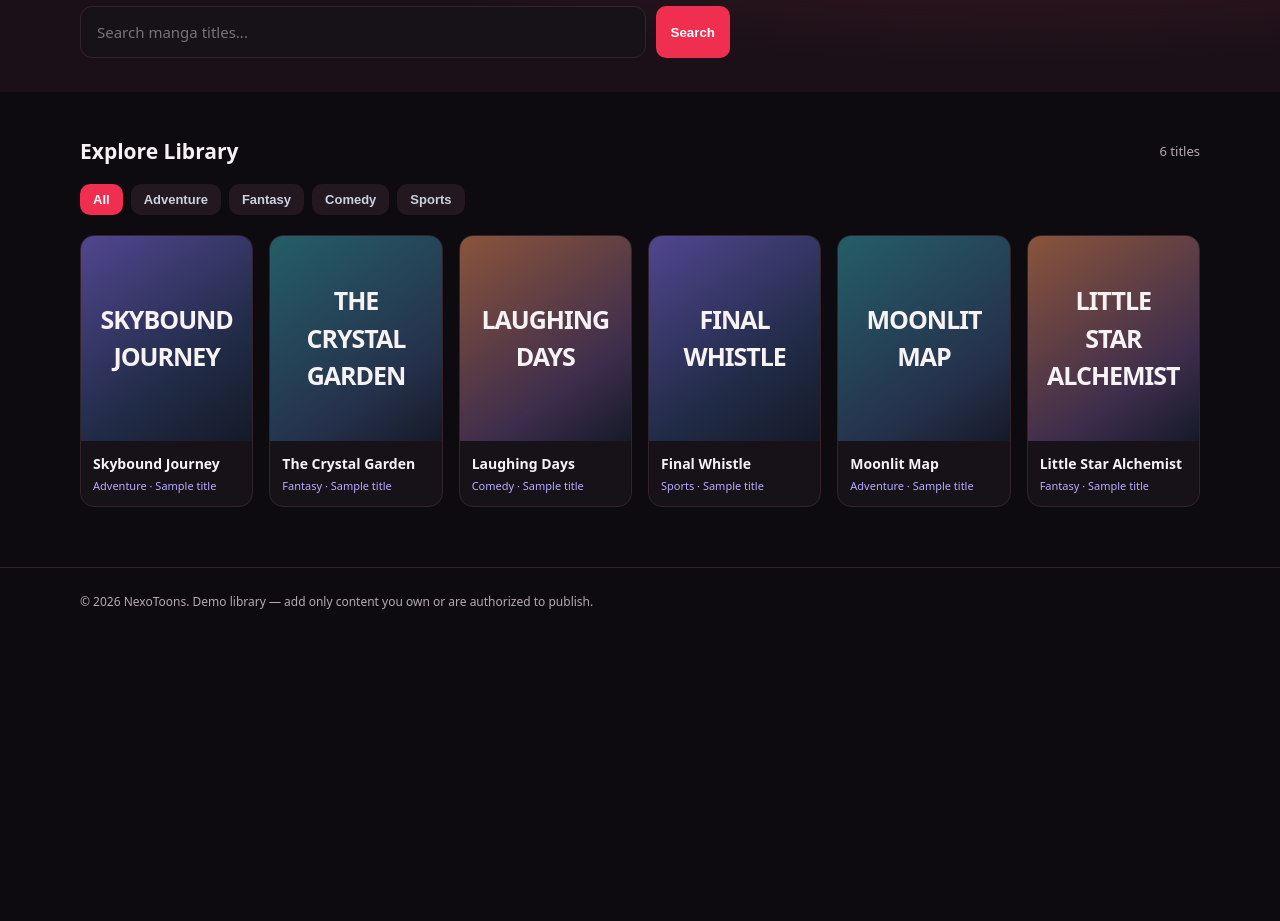
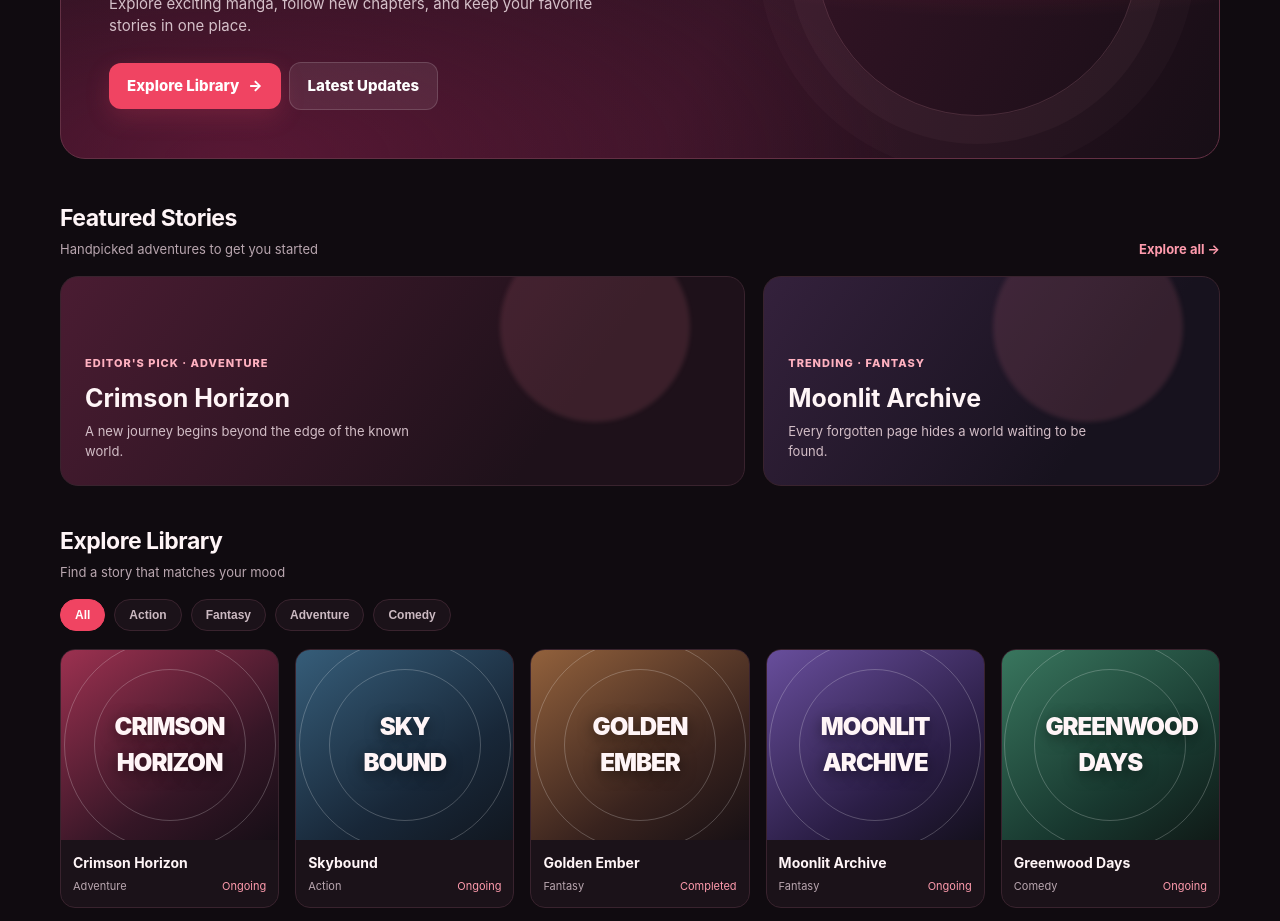
Before and after one commit to wade1660599-wq/nexotoons, a plain HTML site: page index.html in a window 1280 px wide. Shown: the part 350-1271 px from the top of the page. Before the commit the page ends 986 px from the top, so only its background shows below. Drawn offline with Linux system fonts and the light colour scheme.

Commit message:
Update index.html

```diff
--- a/index.html
+++ b/index.html
@@ -2,89 +2,73 @@
 <html lang="en">
 <head>
 <meta charset="utf-8">
-<meta name="viewport" content="width=device-width, initial-scale=1">
-<meta name="theme-color" content="#10131d">
-<meta name="description" content="NexoToons — discover and read age-appropriate manga.">
-<title>NexoToons — Manga Library</title>
+<meta name="viewport" content="width=device-width,initial-scale=1">
+<meta name="theme-color" content="#100b10">
+<title>NexoToons — Discover Your Next Story</title>
 <style>
-:root{--bg:#0d1018;--panel:#171c29;--panel2:#202738;--text:#f4f6fb;--muted:#9aa5ba;--accent:#8b7cff;--line:#2a3244}
-*{box-sizing:border-box}body{margin:0;background:var(--bg);color:var(--text);font:15px/1.5 system-ui,-apple-system,Segoe UI,sans-serif}
-header{position:sticky;top:0;z-index:5;background:#10131ded;border-bottom:1px solid var(--line);backdrop-filter:blur(12px)}
-.wrap{width:min(1120px,92%);margin:auto}.nav{height:68px;display:flex;align-items:center;justify-content:space-between;gap:16px}
-.brand{font-weight:900;font-size:23px;letter-spacing:-1px}.brand span{color:var(--accent)}.nav small{color:var(--muted)}
-.hero{padding:54px 0 34px;background:radial-gradient(ellipse at 80% 10%,#5546a633,transparent 42%)}
-.eyebrow{color:#b6adff;font-size:12px;font-weight:800;letter-spacing:2px;text-transform:uppercase}
-h1{font-size:clamp(34px,6vw,58px);line-height:1.05;letter-spacing:-2px;margin:12px 0}
-.hero p{max-width:570px;color:var(--muted);margin:0 0 24px}
-.searchrow{display:flex;gap:10px;max-width:650px}.searchrow input{flex:1;min-width:0;background:var(--panel);border:1px solid var(--line);border-radius:12px;padding:14px 16px;color:var(--text);font:inherit;outline:none}
-.searchrow input:focus{border-color:var(--accent)}button,.chip{border:0;border-radius:10px;padding:11px 15px;background:var(--accent);color:white;font-weight:750;cursor:pointer}
-main{padding:22px 0 60px}.sectionhead{display:flex;justify-content:space-between;align-items:center;gap:12px;margin:22px 0 16px}
-h2{font-size:21px;margin:0}.muted{color:var(--muted);font-size:13px}
-.filters{display:flex;gap:8px;flex-wrap:wrap;margin:14px 0 20px}.chip{background:var(--panel2);color:#cbd2e2;padding:8px 13px;font-size:13px}.chip.active{background:#5145a8;color:white}
-.grid{display:grid;grid-template-columns:repeat( auto-fill,minmax(155px,1fr));gap:16px}
-.card{background:var(--panel);border:1px solid var(--line);border-radius:14px;overflow:hidden;cursor:pointer;transition:transform .18s,border-color .18s}
-.card:hover{transform:translateY(-3px);border-color:#7063d5}.cover{height:205px;display:grid;place-items:center;text-align:center;padding:18px;font-size:25px;font-weight:900;letter-spacing:-1px;background:linear-gradient(145deg,#51468f,#202b46 65%,#151a27)}
-.card:nth-child(3n+2) .cover{background:linear-gradient(145deg,#245e67,#25314c 70%,#151a27)}
-.card:nth-child(3n) .cover{background:linear-gradient(145deg,#8a543b,#3d2d4c 70%,#151a27)}
-.cardbody{padding:12px}.card h3{font-size:14px;margin:0 0 4px}.tag{font-size:11px;color:#b6adff}
-.empty{display:none;color:var(--muted);padding:30px;text-align:center;background:var(--panel);border-radius:12px}
-footer{border-top:1px solid var(--line);padding:25px 0;color:var(--muted);font-size:12px}
-dialog{width:min(520px,92%);border:1px solid var(--line);border-radius:16px;background:var(--panel);color:var(--text);padding:22px}
-dialog::backdrop{background:#000b}dialog h2{margin-bottom:8px}dialog p{color:var(--muted)}.close{float:right;background:var(--panel2)}
-@media(max-width:520px){.hero{padding-top:38px}.searchrow{flex-direction:column}.searchrow button{width:100%}.grid{grid-template-columns:repeat(2,minmax(0,1fr))}.cover{height:180px}}
-:root {
-  --bg: #0d0b0f !important;
-  --panel: #171218 !important;
-  --panel2: #241820 !important;
-  --text: #f7f3f5 !important;
-  --muted: #b6aab1 !important;
-  --accent: #f02f50 !important;
-  --line: #34232b !important;
-}
-
-.hero {
-  background: radial-gradient(ellipse at 80% 10%, #55202f, transparent 65%), #1b1017 !important;
-}
-
-.hero h1 span,
-.brand span {
-  color: #ff8da2 !important;
-}
-
-.chip.active,
-.searchrow button {
-  background: #f02f50 !important;
-  color: white !important;
-}
-
-.card {
-  background: #171218 !important;
-  border-color: #34232b !important;
-}
+:root{--bg:#100b10;--panel:#1b1219;--panel2:#261720;--line:#39232e;--text:#fff5f7;--muted:#b9a6af;--red:#f04462;--pink:#ff9bad;--deep:#5a1d35}
+*{box-sizing:border-box}html{scroll-behavior:smooth}body{margin:0;background:var(--bg);color:var(--text);font:15px/1.5 Inter,ui-sans-serif,system-ui,-apple-system,"Segoe UI",sans-serif}
+a{color:inherit;text-decoration:none}.wrap{width:min(1160px,calc(100% - 36px));margin:auto}
+header{position:sticky;top:0;z-index:10;background:rgba(16,11,16,.92);backdrop-filter:blur(16px);border-bottom:1px solid rgba(255,255,255,.06)}
+.nav{height:72px;display:flex;align-items:center;justify-content:space-between;gap:24px}
+.brand{font-size:24px;font-weight:900;letter-spacing:-1px}.brand .nexo{color:#f04444}.brand .toons{color:#ffffff}
+.links{display:flex;gap:25px;color:#d9cbd1;font-weight:650}.links a:hover{color:var(--pink)}
+.navright{display:flex;align-items:center;gap:12px}.search{width:190px;background:#21151e;border:1px solid var(--line);border-radius:12px;padding:10px 13px;color:white;outline:none}.search:focus{border-color:var(--red)}
+.menu{display:none;background:none;border:0;color:white;font-size:24px}
+.hero{margin:28px auto 42px;min-height:310px;border:1px solid #633044;border-radius:25px;overflow:hidden;position:relative;background:radial-gradient(ellipse at 82% 15%,rgba(240,68,98,.48),transparent 42%),radial-gradient(ellipse at 15% 100%,rgba(111,26,62,.65),transparent 48%),linear-gradient(115deg,#24111d,#351426 58%,#170e16);display:flex;align-items:center;padding:48px}
+.hero:after{content:"";position:absolute;width:320px;height:320px;border-radius:50%;right:7%;top:50%;transform:translateY(-50%);border:1px solid rgba(255,180,195,.17);box-shadow:0 0 0 28px rgba(255,180,195,.035),0 0 0 58px rgba(255,180,195,.025)}
+.hero-copy{position:relative;z-index:1;max-width:590px}.eyebrow{display:inline-flex;gap:8px;align-items:center;color:#ffc0cc;background:rgba(240,68,98,.14);border:1px solid rgba(255,155,173,.28);padding:7px 12px;border-radius:30px;font-size:12px;font-weight:800;letter-spacing:1.2px;text-transform:uppercase}
+h1{font-size:clamp(36px,6vw,62px);line-height:1.03;letter-spacing:-2px;margin:17px 0 14px}h1 span{color:var(--pink)}.hero p{color:#d5c0c9;max-width:490px;margin:0 0 24px}
+.btn{display:inline-flex;align-items:center;gap:9px;background:var(--red);color:white;padding:12px 18px;border-radius:12px;font-weight:800;box-shadow:0 8px 24px rgba(240,68,98,.2)}.btn:hover{background:#ff5874;transform:translateY(-1px)}
+.btn.secondary{background:rgba(255,255,255,.08);border:1px solid rgba(255,255,255,.15);box-shadow:none;margin-left:8px}
+.section{margin:38px auto}.section-head{display:flex;align-items:end;justify-content:space-between;margin-bottom:17px;gap:16px}.section h2{font-size:23px;letter-spacing:-.5px;margin:0}.section-head p{color:var(--muted);margin:4px 0 0;font-size:13px}.view{color:var(--pink);font-weight:750;font-size:13px}
+.featured{display:grid;grid-template-columns:1.2fr .8fr;gap:18px}
+.feature-card{min-height:210px;border:1px solid var(--line);border-radius:18px;padding:24px;display:flex;flex-direction:column;justify-content:end;overflow:hidden;position:relative;background:linear-gradient(125deg,#4a1c32,#1e111a 72%)}
+.feature-card.alt{background:linear-gradient(125deg,#34213c,#17121e 72%)}
+.feature-card:before{content:"";position:absolute;width:190px;height:190px;border-radius:50%;right:8%;top:-45px;background:rgba(255,130,158,.13);filter:blur(2px)}
+.feature-card>*{position:relative}.tag{font-size:11px;letter-spacing:1px;text-transform:uppercase;color:#ffb1c0;font-weight:850}.feature-card h3{font-size:25px;margin:8px 0 5px}.feature-card p{margin:0;color:#d3bec7;max-width:340px;font-size:13px}
+.filters{display:flex;gap:9px;flex-wrap:wrap;margin:0 0 18px}.chip{border:1px solid var(--line);background:#1b1219;color:#cbb9c1;padding:8px 14px;border-radius:30px;font-size:12px;font-weight:750;cursor:pointer}.chip.active,.chip:hover{background:var(--red);border-color:var(--red);color:white}
+.grid{display:grid;grid-template-columns:repeat(5,minmax(0,1fr));gap:16px}.card{min-width:0;background:var(--panel);border:1px solid var(--line);border-radius:15px;overflow:hidden;transition:.2s}.card:hover{transform:translateY(-4px);border-color:#a3435d;box-shadow:0 12px 30px #0005}
+.cover{height:190px;display:flex;align-items:center;justify-content:center;position:relative;overflow:hidden;text-align:center;padding:15px;font-weight:950;font-size:24px;letter-spacing:-1px;text-shadow:0 3px 15px #0008}
+.cover:before,.cover:after{content:"";position:absolute;border-radius:50%;border:1px solid #ffffff38;width:150px;height:150px}.cover:after{width:210px;height:210px}
+.cover span{position:relative;z-index:1;max-width:130px}.c1{background:linear-gradient(145deg,#9c3150,#351626 65%,#160e16)}.c2{background:linear-gradient(145deg,#365d79,#182738 65%,#111720)}.c3{background:linear-gradient(145deg,#92613c,#39231e 65%,#171014)}.c4{background:linear-gradient(145deg,#684e9c,#2b1e46 65%,#14101d)}.c5{background:linear-gradient(145deg,#39765e,#18382f 65%,#101a17)}.c6{background:linear-gradient(145deg,#a64c38,#48211f 65%,#1b1012)}.c7{background:linear-gradient(145deg,#3d6a9c,#1c2b4b 65%,#11121d)}.c8{background:linear-gradient(145deg,#a04d78,#48213c 65%,#1b1019)}
+.info{padding:12px}.info h3{font-size:14px;margin:0 0 5px;white-space:nowrap;overflow:hidden;text-overflow:ellipsis}.meta{font-size:11px;color:var(--muted);display:flex;justify-content:space-between;gap:8px}.status{color:#ff9bad}
+.updates{display:grid;grid-template-columns:repeat(3,1fr);gap:12px}.update{background:var(--panel);border:1px solid var(--line);border-radius:13px;padding:14px;display:flex;justify-content:space-between;gap:12px}.update strong{font-size:13px}.update small{display:block;color:var(--muted);margin-top:4px}.chapter{color:var(--pink);font-size:12px;white-space:nowrap}
+.empty{display:none;color:var(--muted);padding:24px;text-align:center;border:1px dashed var(--line);border-radius:14px}
+footer{border-top:1px solid #30202a;margin-top:55px;padding:26px 0;color:var(--muted);font-size:12px}.foot{display:flex;justify-content:space-between;gap:14px;flex-wrap:wrap}
+@media(max-width:850px){.grid{grid-template-columns:repeat(3,minmax(0,1fr))}.links{gap:14px}.search{width:150px}}
+@media(max-width:600px){.wrap{width:min(100% - 24px,1160px)}.nav{height:62px}.links{display:none}.menu{display:block}.search{width:135px;padding:9px}.brand{font-size:21px}.hero{padding:28px 23px;min-height:290px;margin-top:18px}.hero:after{right:-90px;opacity:.5}h1{font-size:42px}.featured{grid-template-columns:1fr}.feature-card{min-height:170px}.grid{grid-template-columns:repeat(2,minmax(0,1fr));gap:11px}.cover{height:170px}.updates{grid-template-columns:1fr}.section{margin:30px auto}.section h2{font-size:20px}}
 </style>
 </head>
 <body>
-<header><div class="wrap nav"><div class="brand">NEXO<span>TOONS</span></div><small>Discover • Explore • Read</small></div></header>
-<section class="hero"><div class="wrap"><div class="eyebrow">Your manga corner</div><h1>Stories worth<br>turning pages for.</h1><p>Explore a growing library of age-appropriate manga and discover your next favorite story.</p><div class="searchrow"><input id="search" type="search" placeholder="Search manga titles..." aria-label="Search manga"><button id="searchBtn">Search</button></div></div></section>
-<main class="wrap">
-<div class="sectionhead"><h2>Explore Library</h2><span class="muted" id="count"></span></div>
-<div class="filters" id="filters"><button class="chip active" data-filter="All">All</button><button class="chip" data-filter="Adventure">Adventure</button><button class="chip" data-filter="Fantasy">Fantasy</button><button class="chip" data-filter="Comedy">Comedy</button><button class="chip" data-filter="Sports">Sports</button></div>
-<div class="grid" id="grid">
-<article class="card" data-title="Skybound Journey" data-category="Adventure" data-desc="A young explorer sets out across floating islands to map an unknown world."><div class="cover">SKYBOUND<br>JOURNEY</div><div class="cardbody"><h3>Skybound Journey</h3><div class="tag">Adventure · Sample title</div></div></article>
-<article class="card" data-title="The Crystal Garden" data-category="Fantasy" data-desc="Two friends uncover a mysterious garden where every crystal holds a forgotten tale."><div class="cover">THE CRYSTAL<br>GARDEN</div><div class="cardbody"><h3>The Crystal Garden</h3><div class="tag">Fantasy · Sample title</div></div></article>
-<article class="card" data-title="Laughing Days" data-category="Comedy" data-desc="A cheerful school club turns ordinary afternoons into unforgettable adventures."><div class="cover">LAUGHING<br>DAYS</div><div class="cardbody"><h3>Laughing Days</h3><div class="tag">Comedy · Sample title</div></div></article>
-<article class="card" data-title="Final Whistle" data-category="Sports" data-desc="A new team learns to work together and chase a shared goal on the field."><div class="cover">FINAL<br>WHISTLE</div><div class="cardbody"><h3>Final Whistle</h3><div class="tag">Sports · Sample title</div></div></article>
-<article class="card" data-title="Moonlit Map" data-category="Adventure" data-desc="A hand-drawn map leads a group of friends toward a hidden mountain library."><div class="cover">MOONLIT<br>MAP</div><div class="cardbody"><h3>Moonlit Map</h3><div class="tag">Adventure · Sample title</div></div></article>
-<article class="card" data-title="Little Star Alchemist" data-category="Fantasy" data-desc="An apprentice learns that patience and kindness are the most powerful ingredients."><div class="cover">LITTLE STAR<br>ALCHEMIST</div><div class="cardbody"><h3>Little Star Alchemist</h3><div class="tag">Fantasy · Sample title</div></div></article>
-</div><div class="empty" id="empty">No titles found. Try another search.</div>
+<header><div class="wrap nav">
+<a class="brand" href="#"><span class="nexo">Nexo</span><span class="toons">Toons</span></a>
+<nav class="links"><a href="#home">Home</a><a href="#featured">Featured</a><a href="#library">Library</a><a href="#updates">Updates</a></nav>
+<div class="navright"><input class="search" id="search" type="search" placeholder="Search titles..." aria-label="Search titles"><button class="menu" aria-label="Menu" onclick="document.querySelector('.links').classList.toggle('show')">☰</button></div>
+</div></header>
+<main class="wrap" id="home">
+<section class="hero"><div class="hero-copy"><div class="eyebrow">✦ Your next story starts here</div><h1>Discover worlds.<br><span>Read beyond.</span></h1><p>Explore exciting manga, follow new chapters, and keep your favorite stories in one place.</p><a class="btn" href="#library">Explore Library <span>→</span></a><a class="btn secondary" href="#updates">Latest Updates</a></div></section>
+<section class="section" id="featured"><div class="section-head"><div><h2>Featured Stories</h2><p>Handpicked adventures to get you started</p></div><a class="view" href="#library">Explore all →</a></div>
+<div class="featured"><article class="feature-card"><span class="tag">Editor's pick · Adventure</span><h3>Crimson Horizon</h3><p>A new journey begins beyond the edge of the known world.</p></article><article class="feature-card alt"><span class="tag">Trending · Fantasy</span><h3>Moonlit Archive</h3><p>Every forgotten page hides a world waiting to be found.</p></article></div></section>
+<section class="section" id="library"><div class="section-head"><div><h2>Explore Library</h2><p>Find a story that matches your mood</p></div></div>
+<div class="filters"><button class="chip active" data-filter="all">All</button><button class="chip" data-filter="action">Action</button><button class="chip" data-filter="fantasy">Fantasy</button><button class="chip" data-filter="adventure">Adventure</button><button class="chip" data-filter="comedy">Comedy</button></div>
+<div class="grid" id="cards">
+<article class="card" data-title="Crimson Horizon" data-genre="adventure"><div class="cover c1"><span>CRIMSON<br>HORIZON</span></div><div class="info"><h3>Crimson Horizon</h3><div class="meta"><span>Adventure</span><span class="status">Ongoing</span></div></div></article>
+<article class="card" data-title="Skybound" data-genre="action"><div class="cover c2"><span>SKY<br>BOUND</span></div><div class="info"><h3>Skybound</h3><div class="meta"><span>Action</span><span class="status">Ongoing</span></div></div></article>
+<article class="card" data-title="Golden Ember" data-genre="fantasy"><div class="cover c3"><span>GOLDEN<br>EMBER</span></div><div class="info"><h3>Golden Ember</h3><div class="meta"><span>Fantasy</span><span class="status">Completed</span></div></div></article>
+<article class="card" data-title="Moonlit Archive" data-genre="fantasy"><div class="cover c4"><span>MOONLIT<br>ARCHIVE</span></div><div class="info"><h3>Moonlit Archive</h3><div class="meta"><span>Fantasy</span><span class="status">Ongoing</span></div></div></article>
+<article class="card" data-title="Greenwood Days" data-genre="comedy"><div class="cover c5"><span>GREENWOOD<br>DAYS</span></div><div class="info"><h3>Greenwood Days</h3><div class="meta"><span>Comedy</span><span class="status">Ongoing</span></div></div></article>
+<article class="card" data-title="Ember Knights" data-genre="action"><div class="cover c6"><span>EMBER<br>KNIGHTS</span></div><div class="info"><h3>Ember Knights</h3><div class="meta"><span>Action</span><span class="status">Ongoing</span></div></div></article>
+<article class="card" data-title="Blue Meridian" data-genre="adventure"><div class="cover c7"><span>BLUE<br>MERIDIAN</span></div><div class="info"><h3>Blue Meridian</h3><div class="meta"><span>Adventure</span><span class="status">Completed</span></div></div></article>
+<article class="card" data-title="Rosebound" data-genre="fantasy"><div class="cover c8"><span>ROSE<br>BOUND</span></div><div class="info"><h3>Rosebound</h3><div class="meta"><span>Fantasy</span><span class="status">Ongoing</span></div></div></article>
+</div><div class="empty" id="empty">No titles found. Try another search.</div></section>
+<section class="section" id="updates"><div class="section-head"><div><h2>Latest Updates</h2><p>Recently updated chapters</p></div><a class="view" href="#library">View library →</a></div>
+<div class="updates"><div class="update"><div><strong>Crimson Horizon</strong><small>Updated recently</small></div><span class="chapter">Chapter 18</span></div><div class="update"><div><strong>Moonlit Archive</strong><small>Updated recently</small></div><span class="chapter">Chapter 12</span></div><div class="update"><div><strong>Skybound</strong><small>Updated recently</small></div><span class="chapter">Chapter 09</span></div></div></section>
 </main>
-<footer><div class="wrap">© <span id="year"></span> NexoToons. Demo library — add only content you own or are authorized to publish.</div></footer>
-<dialog id="detail"><button class="close" id="close">Close</button><div class="eyebrow">Manga details</div><h2 id="detailTitle"></h2><p id="detailDesc"></p><div class="muted">Demo entry. Chapter pages can be added for authorized, age-appropriate works.</div></dialog>
+<footer><div class="wrap foot"><span>© 2026 NexoToons. All rights reserved.</span><span>Discover · Read · Enjoy</span></div></footer>
 <script>
-const cards=[...document.querySelectorAll('.card')], search=document.querySelector('#search'), empty=document.querySelector('#empty'), count=document.querySelector('#count');let category='All';
-function update(){const q=search.value.trim().toLowerCase();let shown=0;cards.forEach(c=>{const ok=c.dataset.title.toLowerCase().includes(q)&&(category==='All'||c.dataset.category===category);c.style.display=ok?'':'none';if(ok)shown++});count.textContent=shown+' titles';empty.style.display=shown?'none':'block'}
-document.querySelector('#filters').addEventListener('click',e=>{const b=e.target.closest('button[data-filter]');if(!b)return;category=b.dataset.filter;document.querySelectorAll('.chip').forEach(x=>x.classList.toggle('active',x===b));update()});
-search.addEventListener('input',update);document.querySelector('#searchBtn').addEventListener('click',update);
-const dlg=document.querySelector('#detail');cards.forEach(c=>c.addEventListener('click',()=>{document.querySelector('#detailTitle').textContent=c.dataset.title;document.querySelector('#detailDesc').textContent=c.dataset.desc;dlg.showModal()}));document.querySelector('#close').addEventListener('click',()=>dlg.close());document.querySelector('#year').textContent=new Date().getFullYear();update();
+const search=document.getElementById('search'), cards=[...document.querySelectorAll('.card')], chips=[...document.querySelectorAll('.chip')], empty=document.getElementById('empty');let active='all';
+function filter(){let q=search.value.trim().toLowerCase(),shown=0;cards.forEach(c=>{let ok=(active==='all'||c.dataset.genre===active)&&c.dataset.title.toLowerCase().includes(q);c.style.display=ok?'':'none';if(ok)shown++});empty.style.display=shown?'none':'block'}
+search.addEventListener('input',filter);chips.forEach(b=>b.addEventListener('click',()=>{chips.forEach(x=>x.classList.remove('active'));b.classList.add('active');active=b.dataset.filter;filter()}));
 </script>
 </body></html>
```
